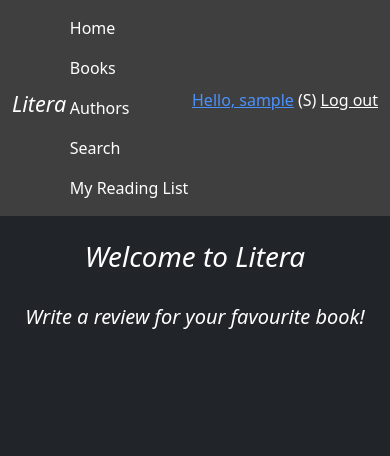
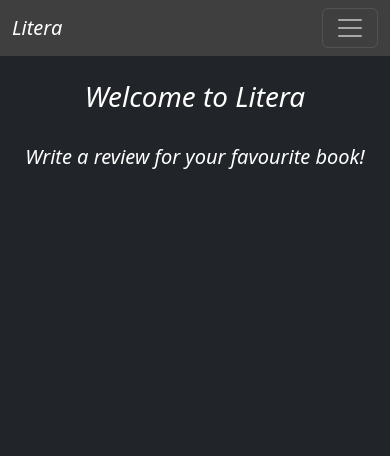
Before and after one commit to petrovski-stefan/books-review-system, a Django app: page / in a window 390 px wide. Shown: the top 456 px of the page. After the commit the page ends 169 px from the top, so only its background shows below. Run offline with Django 5.2, Linux system fonts and the light colour scheme; the visitor is signed in with stand-in values (Sample User, id 1).

Commit message:
Make navbar responsive

```diff
--- a/templates/base/base.html
+++ b/templates/base/base.html
@@ -12,53 +12,63 @@
     <link href="https://cdn.jsdelivr.net/npm/bootstrap@5.3.3/dist/css/bootstrap.min.css" rel="stylesheet"
           integrity="sha384-QWTKZyjpPEjISv5WaRU9OFeRpok6YctnYmDr5pNlyT2bRjXh0JMhjY6hW+ALEwIH" crossorigin="anonymous">
     <link href="{% static 'styles/index.css' %}" rel="stylesheet">
+    <script src="https://cdn.jsdelivr.net/npm/bootstrap@5.3.3/dist/js/bootstrap.bundle.min.js" defer></script>
 </head>
 <body>
 
-{#TODO: using .row and columns#}
-<nav class="navbar navbar-expand-lg bg-black opacity-75">
-    <div class="container-fluid d-flex">
-        <div class="d-flex justify-content-between">
-            <h4>
-                <a href="{% url 'index' %}"
-                   class="text-white link-underline link-underline-opacity-0 fst-italic">Litera</a>
-            </h4>
+<nav class="navbar navbar-expand-md navbar-dark bg-black opacity-75 align-items-md-center">
+    <div class="container-md">
+
+        <!-- Logo -->
+        <a href="{% url 'index' %}"
+           class="navbar-brand fst-italic">Litera</a>
+
+        <!-- Dropdown button for the menu on smaller screens -->
+        <button class="navbar-toggler" data-bs-toggle="collapse" data-bs-target="#links-collapse"><span
+                class="navbar-toggler-icon"></span></button>
+
+        <!-- Links -->
+        <div class="collapse navbar-collapse " id="links-collapse">
+            <ul class="navbar-nav ms-auto" id="ul-b">
+                <li class="d-flex align-items-center"><a class="nav-link" href="{% url 'index' %}">Home</a></li>
+                <li class="d-flex align-items-center"><a class="nav-link" href="{% url 'list_books' %}">Books</a></li>
+                <li class="d-flex align-items-center"><a class="nav-link" href="{% url 'list_authors' %}">Authors</a>
+                </li>
+                <li class="d-flex align-items-center"><a class="nav-link" href="{% url 'search' %}">Search</a></li>
 
 
-        </div>
+                <!-- Auth status, reading list and profile picture -->
+                {% if request.user.is_authenticated %}
+                    <li class="d-flex align-items-center"><a class="nav-link" href="{% url 'my_reading_list' %}">Reading
+                        List</a></li>
+                    <li class="d-flex align-items-center">
+                        <a class="nav-link"
+                           href="{% url 'user_profile' request.user.id %}">Hello, {{ request.user }}!</a>
+                    </li>
+                    <li class="d-flex align-items-center my-3 mx-md-3 my-md-0 ">
+                        <a href="{% url 'logout' %}" class="btn btn-dark ">Log out</a>
+                    </li>
 
-        <div class="navbar-nav">
-            <a class="nav-link text-white" href="{% url 'index' %}">Home</a>
-            <a class="nav-link text-white" href="{% url 'list_books' %}">Books</a>
-            <a class="nav-link text-white" href="{% url 'list_authors' %}">Authors</a>
-            <a class="nav-link text-white" href="{% url 'search' %}">Search</a>
-            {% if request.user.is_authenticated %}
-                <a class="nav-link text-white" href="{% url 'my_reading_list' %}">My Reading List</a>
-            {% endif %}
-        </div>
+                    {% if  request.user.profile.profile_picture.url %}
+                        <li class="d-flex align-items-center"><img
+                                class="profile-picture-nav" src="{{ request.user.profile.profile_picture.url }}"
+                                alt="profile"></li>
+                    {% endif %}
+                {% else %}
+                    <li class="d-flex align-items-center">
+                        <a href="{% url 'login' %}" class="nav-link">Log in</a></li>
+                {% endif %}
 
-        <div id="user-info" class="d-flex justify-content-center">
-            <p class="text-white">
-                {% if not request.user.is_authenticated %}
-                    <a href="{% url 'login' %}" class="text-white">Log in</a>
-                {% else %}
-                    <a href="{% url 'user_profile' request.user.id %}">Hello, {{ request.user }}</a>
-                    {% if request.user.is_superuser %}
-                        (S)
-                    {% else %}
-                        (B)
-                    {% endif %}
-                    <a href="{% url 'logout' %}" class="text-white">Log out</a>
-                {% endif %}
-            </p>
-            {% if  request.user.profile.profile_picture.url %}
-                <img class="profile-picture-nav" src="{{ request.user.profile.profile_picture.url }}" alt="profile">
-            {% endif %}
+            </ul>
         </div>
 
     </div>
+
+
 </nav>
 
+
+<!-- Main content -->
 <div class="bg-dark d-flex justify-content-center pt-4" id="content">
     {% block content %}
 
```
